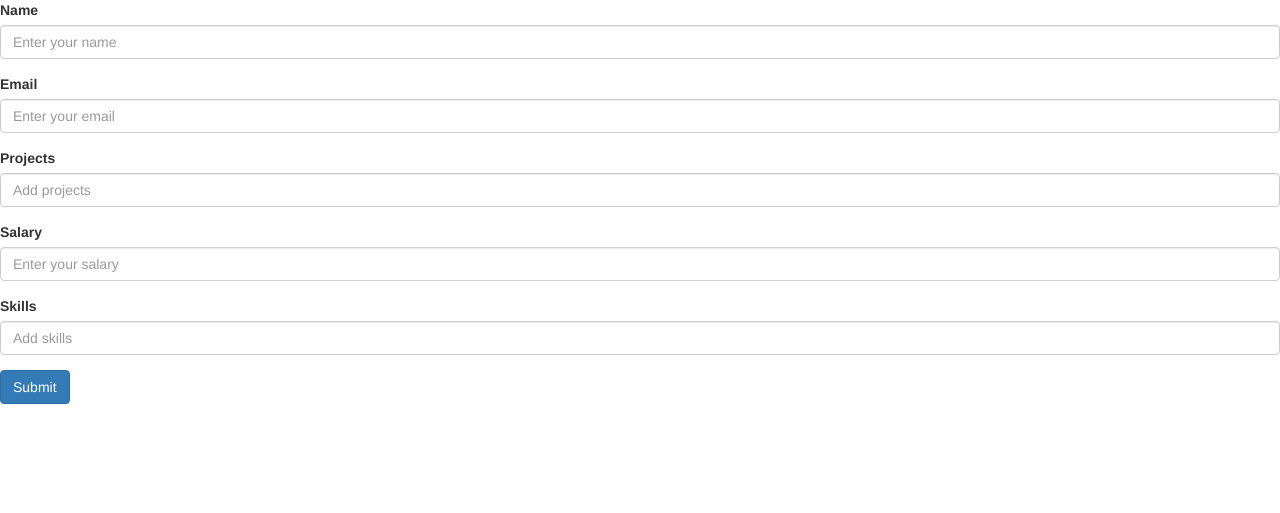
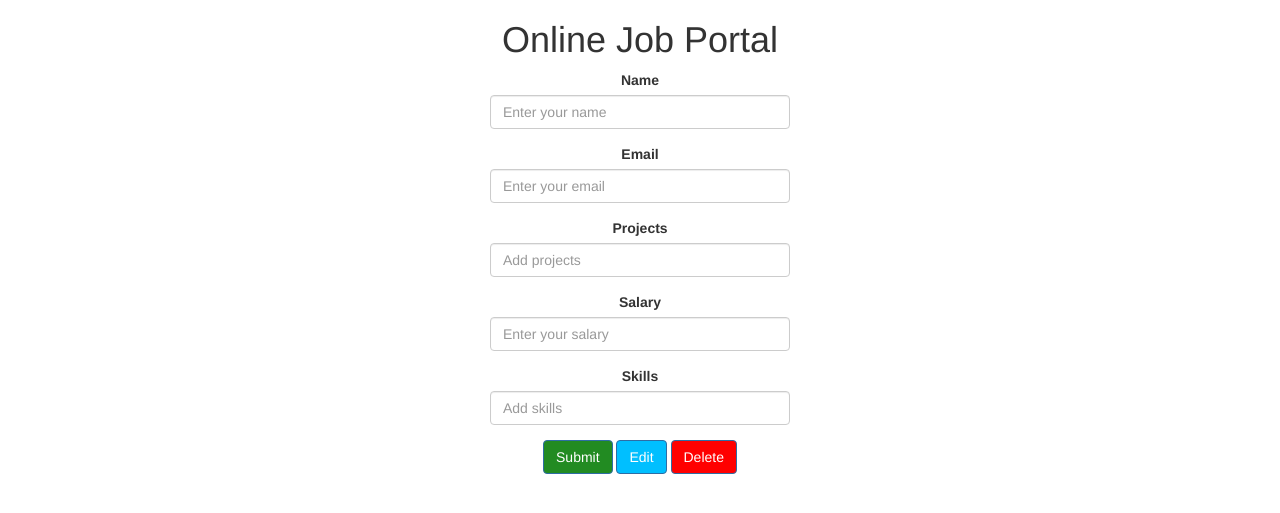
Before and after one commit to someshugar445/Resume_Creator_flask_app, a Flask app: page / in a window 1280 px wide. Shown: the top 513 px of the page. Run offline with Flask 2, Linux system fonts and the light colour scheme; some libraries are stand-ins or nearby versions.

Commit message:
added css to home.html and buttons

```diff
--- a/main.py
+++ b/main.py
@@ -6,23 +6,26 @@ import os
 from flask import Flask, request, jsonify, render_template
 from os.path import join, dirname, realpath
 
-app=Flask(__name__,template_folder='template')
+app = Flask(__name__, template_folder='template')
 
 
 @app.errorhandler(404)
 def page_not_found(error):
     return 'This page does not exist', 404
 
+
 @app.route("/")
 def home():
     return render_template("home.html")
+
 
 @app.route("/about")
 def about():
     return render_template("about.html")
 
-#this is get request
-@app.route('/', methods=['GET'])
+
+# this is get request
+@app.route('/get', methods=['GET'])
 def query_record():
     try:
         name = request.args.get('name')
--- a/template/home.html
+++ b/template/home.html
@@ -8,16 +8,33 @@
 
 <!-- Latest compiled JavaScript -->
 <script src="https://maxcdn.bootstrapcdn.com/bootstrap/3.4.1/js/bootstrap.min.js"></script>
+
+<style>
+  form {
+  text-align: center;
+}
+    h1 {
+  text-align: center;
+}
+.form-control {
+    width: 300px;
+  text-align: left;
+}
+input {
+  width: 70%; margin: auto; text-align: center;
+}
+</style>
   <head>
     <meta charset="utf-8">
     <title>Flask Tutorial</title>
   </head>
   <body>
-<form action="/" method="POST">
-
+  <h1>Online Job Portal</h1>
+<form action="/" method="POST" id="form">
+<div class="input_area">
   <div class="form-group">
     <label>Name</label>
-    <input type="text" class="form-control" id="name" name="name" placeholder="Enter your name">
+    <input type="text" size="50" class="form-control" id="name" name="name" placeholder="Enter your name">
   </div>
 
   <div class="form-group">
@@ -27,7 +44,7 @@
 
   <div class="form-group">
     <label>Projects</label>
-    <input type="text" class="form-control" id="projects" name="projects" placeholder="Add projects">
+    <input class="form-control" id="projects" list ="project_list" name="projects" placeholder="Add projects">
   </div>
 
    <div class="form-group">
@@ -37,10 +54,15 @@
 
   <div class="form-group">
     <label>Skills</label>
-    <input type="text" class="form-control" id="skills" name="skills" placeholder="Add skills">
+    <input class="form-control" id="skills" list="skill_list" name="skills" placeholder="Add skills">
   </div>
 
-  <button type="submit"  name="submit_button" value="Submit" class="btn btn-primary">Submit</button>
+<button type="submit"  name="submit_button" value="Submit" class="btn btn-primary" style="background-color: forestgreen">Submit</button>
+  <button type="submit"  name="edit_button" value="Submit" class="btn btn-primary" style="background-color: deepskyblue">Edit</button>
+  <button type="submit"  name="delete_button" value="Submit" class="btn btn-primary" style="background-color: red">Delete</button>
+  </div>
 </form>
+<datalist id="skill_list"> <option>Python</option> <option>R</option> <option>SQL</option> </datalist>
+<datalist id="project_list"> <option>Development</option> <option>testing</option> <option>graphics</option> </datalist>
   </body>
 </html>
```
Also changed, not shown: data.txt (+4 -4 lines).
